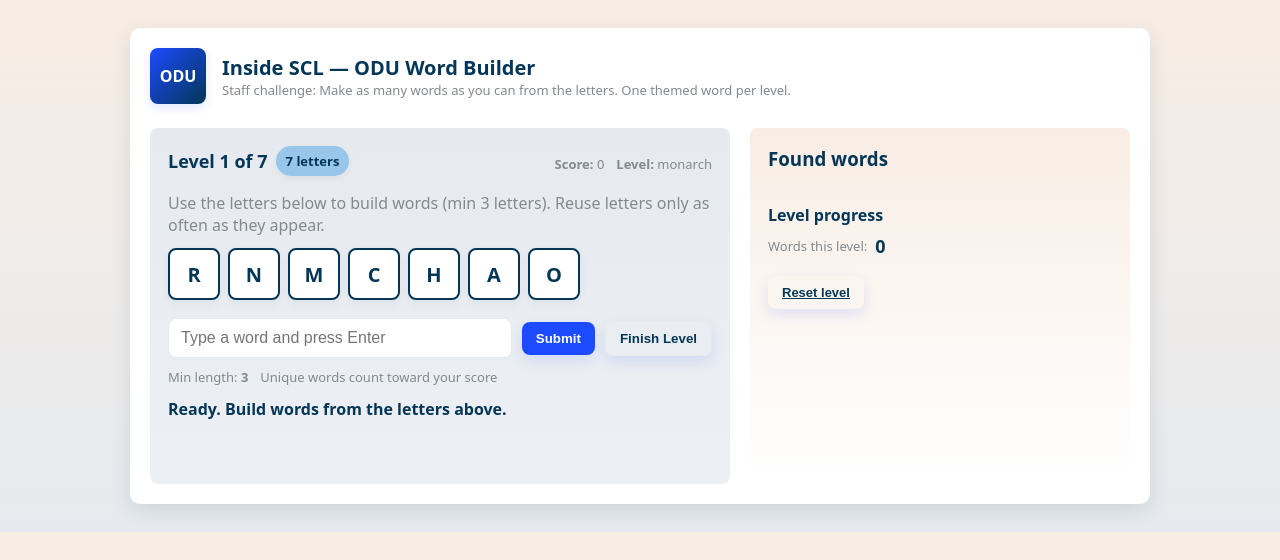
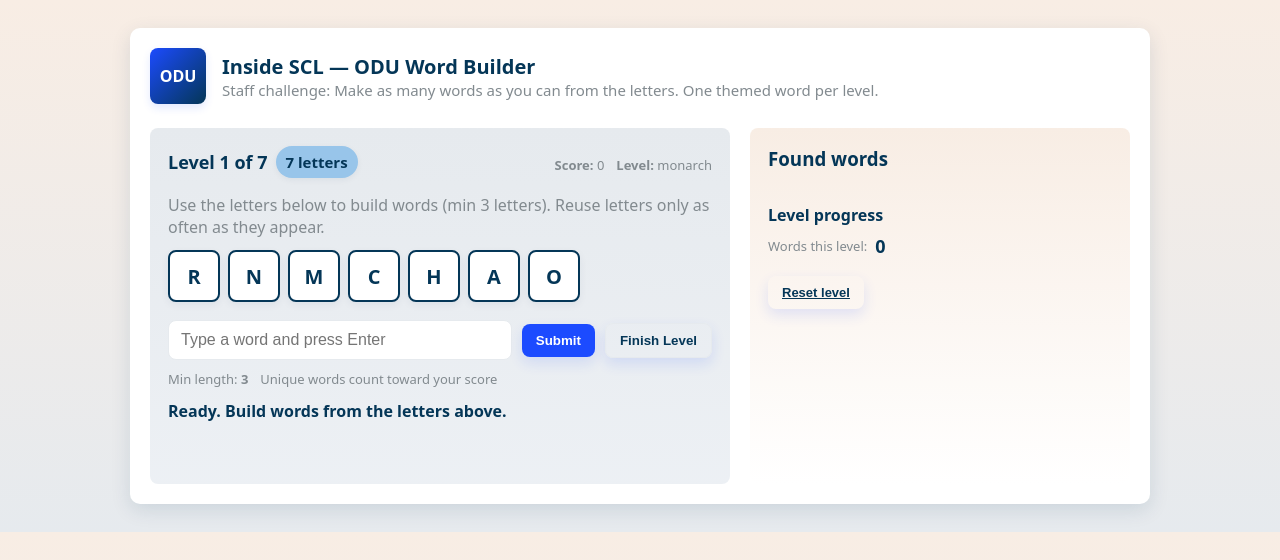
Before and after one commit to HannahAustin-odu/SCLUnwindWordBuilder, a plain HTML site: page index.html in a window 1280 px wide. Drawn offline with Linux system fonts and the light colour scheme.

Commit message:
Increase font size for subtitle and button

```diff
--- a/index.html
+++ b/index.html
@@ -73,7 +73,7 @@
   p.subtitle{
     margin:0;
     color:var(--odu-steel);
-    font-size:13px;
+    font-size:15px;
   }
 
   /* Main game area */
@@ -104,7 +104,7 @@
     padding:6px 10px;
     border-radius:999px;
     font-weight:600;
-    font-size:13px;
+    font-size:15px;
     box-shadow: 0 2px 6px rgba(4,54,87,0.06);
   }
 
```
